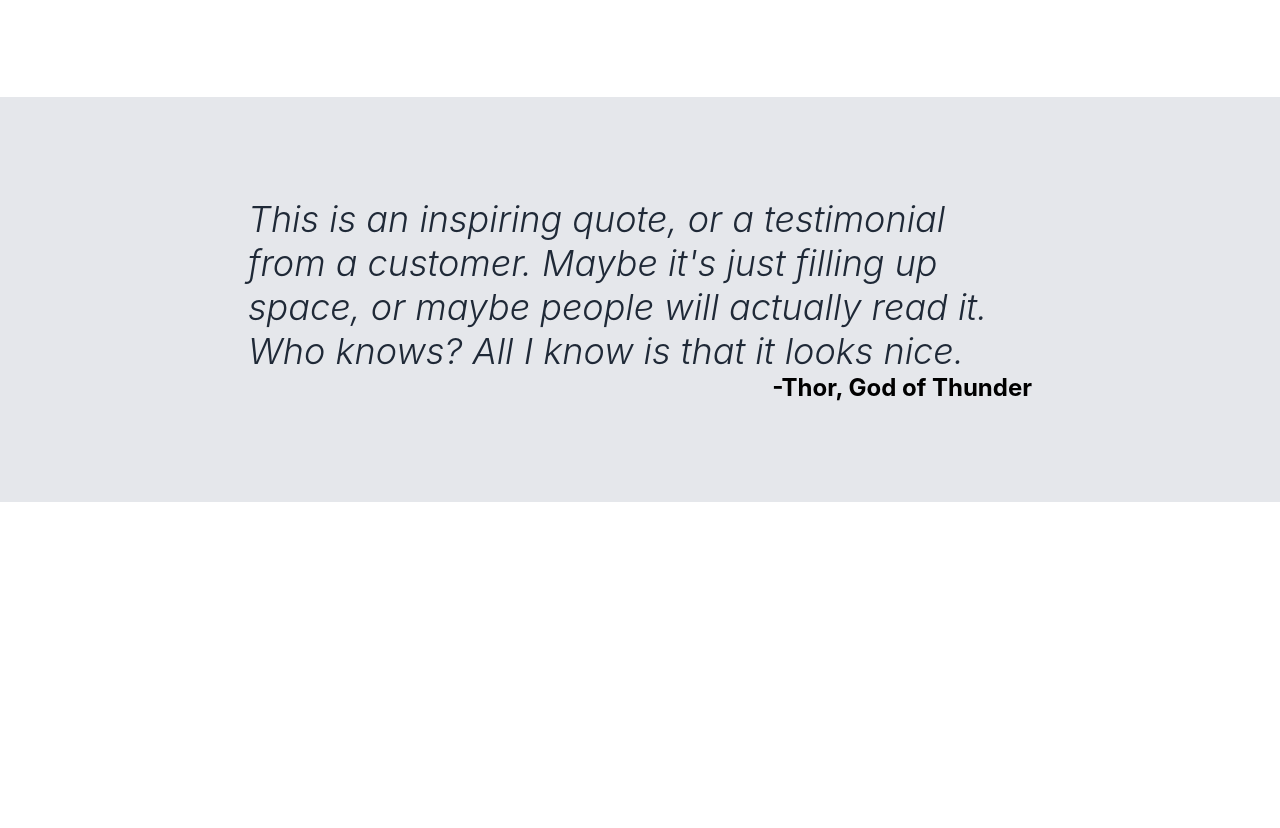
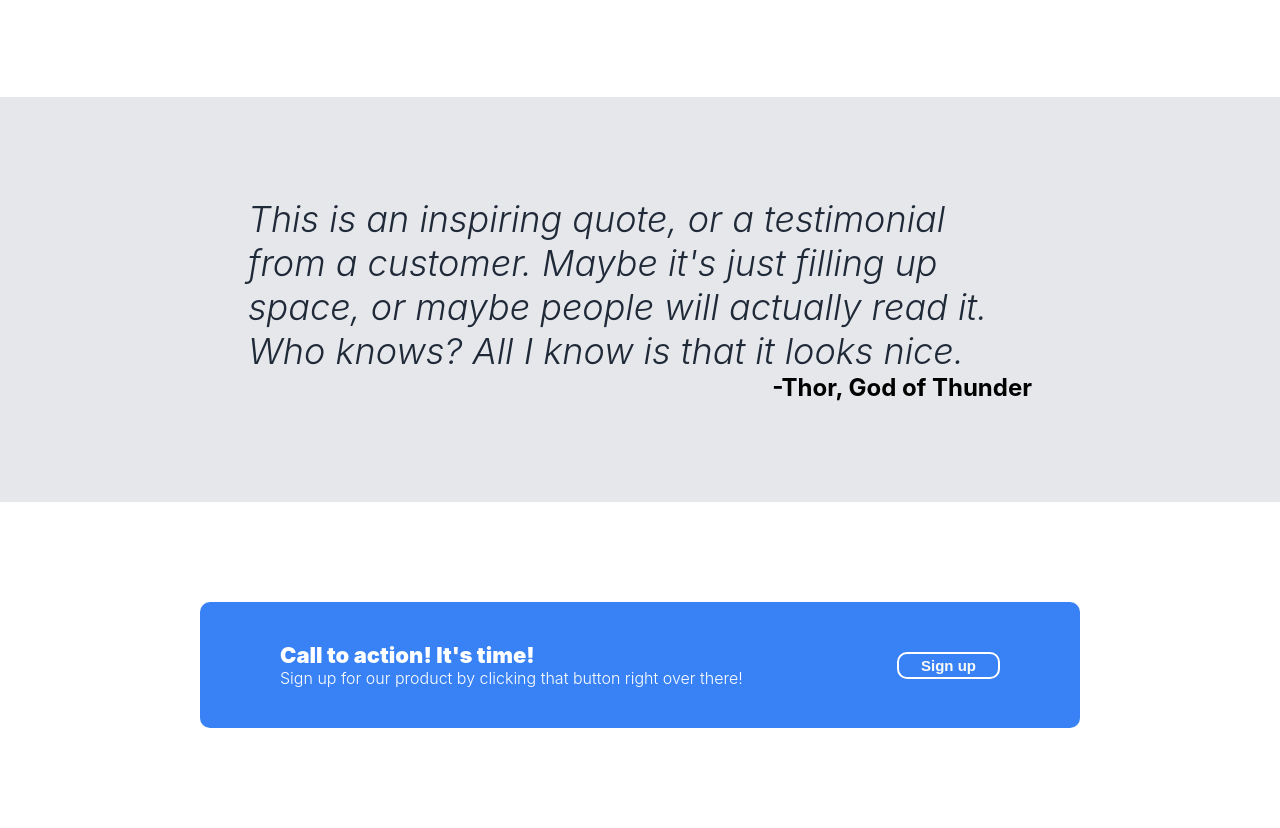
Before and after one commit to nsaquino/odin-landing-page, a plain HTML site: page index.html in a window 1280 px wide. Shown: the part 723-1551 px from the top of the page. Before the commit the page ends 1225 px from the top, so only its background shows below. Drawn offline with Linux system fonts and the light colour scheme.

Commit message:
Add Call to action! section

```diff
--- a/css/style.css
+++ b/css/style.css
@@ -158,3 +158,46 @@ button {
     font-size: 24px;
     align-self: flex-end;
 }
+
+/* Call to action section */
+
+#call-to-action {
+    padding: 100px 200px;
+    display: flex;
+    justify-content: center;
+    align-items: center;
+}
+
+#call-to-action .outer-box {
+    background-color: #3882f6;
+    padding: 40px 80px;
+    border-radius: 10px;
+    flex: 1;
+    max-width: 50em;
+}
+
+#call-to-action .inner-box {
+    display: flex;
+    justify-content: space-between;
+    align-items: center;
+    gap: 20px;
+}
+
+#call-to-action .inner-box .text {
+    color: white;
+}
+
+#call-to-action .inner-box .text .top {
+    font-size: 22px;
+    font-weight: 900;
+}
+
+#call-to-action .inner-box .text .bottom {
+    font-weight: 300;
+}
+
+#call-to-action .inner-box button {
+    border: 2px solid white;
+    border-radius: 10px;
+    padding: 3px 22px;
+}
--- a/index.html
+++ b/index.html
@@ -55,5 +55,16 @@
                 <div class="from">-Thor, God of Thunder</div>
             </div>
         </div>
+        <div id="call-to-action">
+            <div class="outer-box">
+                <div class="inner-box">
+                    <div class="text">
+                        <div class="top">Call to action! It's time!</div>
+                        <div class="bottom">Sign up for our product by clicking that button right over there!</div>
+                    </div>
+                    <button id="call-to-action-button">Sign up</button>
+                </div>
+            </div>
+        </div>
     </body>
 </html>
```
